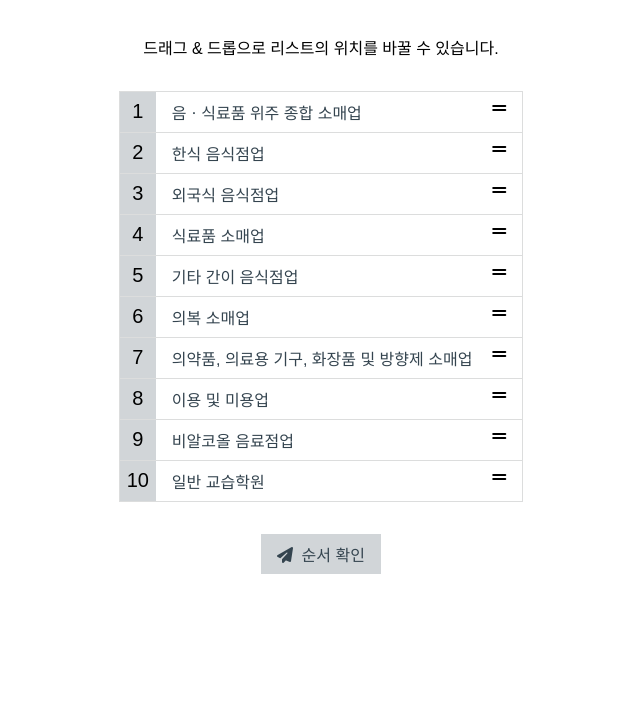
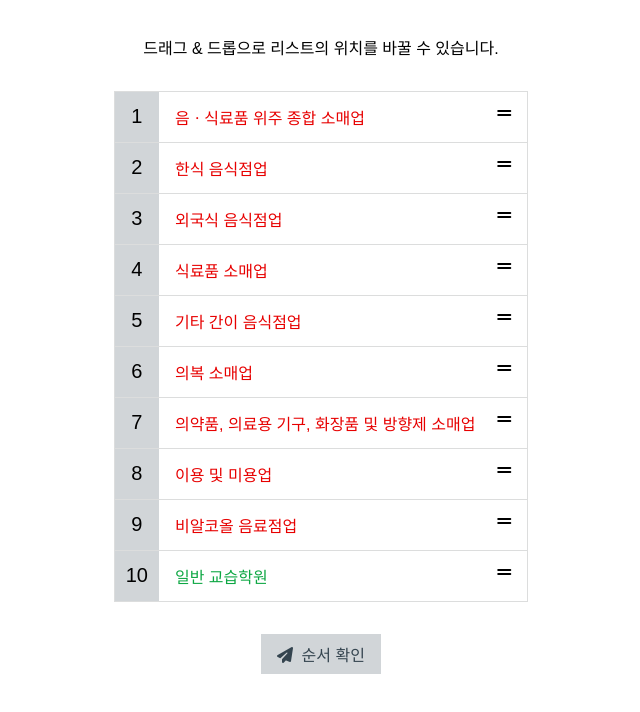
Before and after one commit to mintlib66/drag-and-drop, a plain HTML site: page index.html in a window 1280 px wide. Both pictures are taken after a click on the button "순서 확인". Shown: the part 70-782 px from the top of the page, without its empty margins (319-959 px from the left). Drawn offline with Linux system fonts and the light colour scheme; a web font is replaced by a local one.

Commit message:
순서 확인 기능 구현

```diff
--- a/script.js
+++ b/script.js
@@ -19,6 +19,7 @@ const listItems = []
 let dragStartIndex
 
 createList()
+check.addEventListener('click', checkOrder)
 
 const numbers = []
 
@@ -44,6 +45,7 @@ function createList() {
   addDragEvent()
 }
 
+//드래그&드롭 이벤트 처리
 function addDragEvent() {
   const draggable = document.querySelectorAll('.draggable')
   const dragListItem = document.querySelectorAll('.draggable-list li')
@@ -61,20 +63,21 @@ function addDragEvent() {
 
 function dragStart() {
   dragStartIndex = this.closest('li').getAttribute('data-index')
-  console.log('start ' + dragStartIndex)
 }
 function dragOver(e) {
+  //기본처리 막아서 drop이벤트 허용
   e.preventDefault()
 }
 function dragEnter() {
+  console.log('enter')
   this.classList.add('over')
 }
 function dragLeave() {
+  console.log('leave')
   this.classList.remove('over')
 }
 function dragDrop() {
   const dragEndIndex = this.getAttribute('data-index')
-  console.log('drop ' + dragEndIndex)
   swapItems(dragStartIndex, dragEndIndex)
 
   this.classList.remove('over')
@@ -82,9 +85,21 @@ function dragDrop() {
 function swapItems(fromIndex, toIndex) {
   const fromItem = listItems[fromIndex].querySelector('.draggable')
   const toItem = listItems[toIndex].querySelector('.draggable')
-  console.log(fromIndex + '->' + toIndex)
-  console.log(fromItem, toItem)
 
   listItems[fromIndex].appendChild(toItem)
   listItems[toIndex].appendChild(fromItem)
 }
+
+//순서 확인 처리
+function checkOrder() {
+  listItems.forEach((listItem, index) => {
+    const item = listItem.querySelector('.name').innerText
+    if (item === data[index]) {
+      listItem.classList.remove('wrong')
+      listItem.classList.add('right')
+    } else {
+      listItem.classList.remove('right')
+      listItem.classList.add('wrong')
+    }
+  })
+}
--- a/style.css
+++ b/style.css
@@ -30,14 +30,14 @@ body {
   align-items: center;
   background-color: #fff;
 }
-.draggable-list li.dragging {
-  /* box-shadow: 0 0 1rem 0.5rem rgba(0, 0, 0, 0.1); */
-}
 .draggable-list li:hover {
   background-color: #ebebeb;
 }
 .draggable-list li:not(:last-of-type) {
   border-bottom: 1px solid var(--border-color);
+}
+.draggable-list li.over {
+  background-color: #d1d1d1;
 }
 .draggable-list .number {
   display: flex;
@@ -45,15 +45,19 @@ body {
   justify-content: center;
   background-color: var(--background-color);
   font-size: 20px;
-  width: 40px;
-  height: 40px;
+  width: 50px;
+  height: 50px;
+}
+.draggable-list li:hover .number {
+  background-color: var(--text-color);
+  color: var(--background-color);
 }
 .draggable-list .name {
   color: var(--text-color);
   margin-right: 1rem;
 }
 .draggable-list li.right .name {
-  color: #3ae374;
+  color: #0da743;
 }
 .draggable-list li.wrong .name {
   color: #e70000;
@@ -77,6 +81,10 @@ body {
   padding: 0.5rem 1rem;
   cursor: pointer;
 }
+.check-btn:hover {
+  background-color: var(--text-color);
+  color: var(--background-color);
+}
 .check-btn:active {
   transform: scale(0.98);
 }
```
